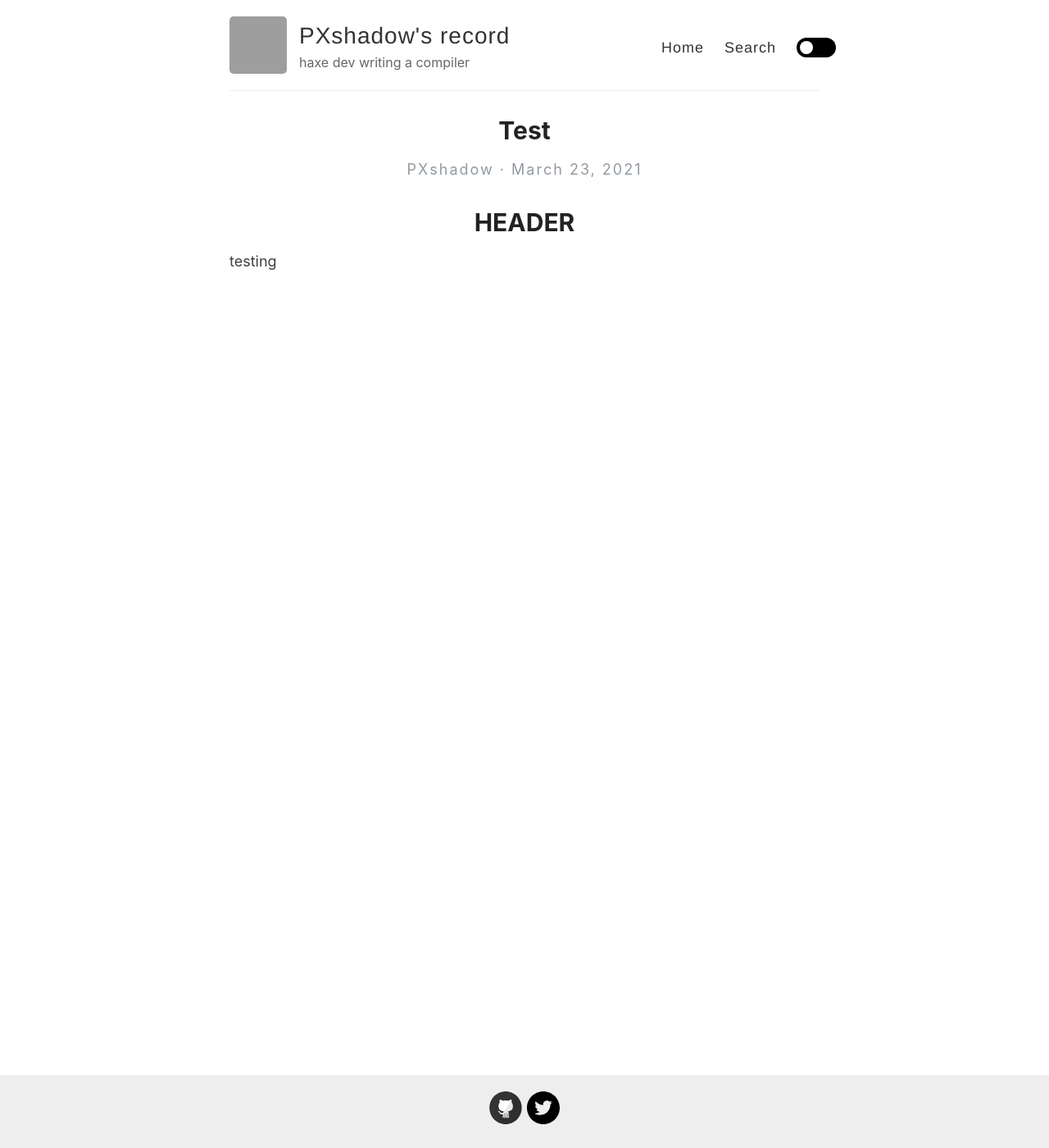
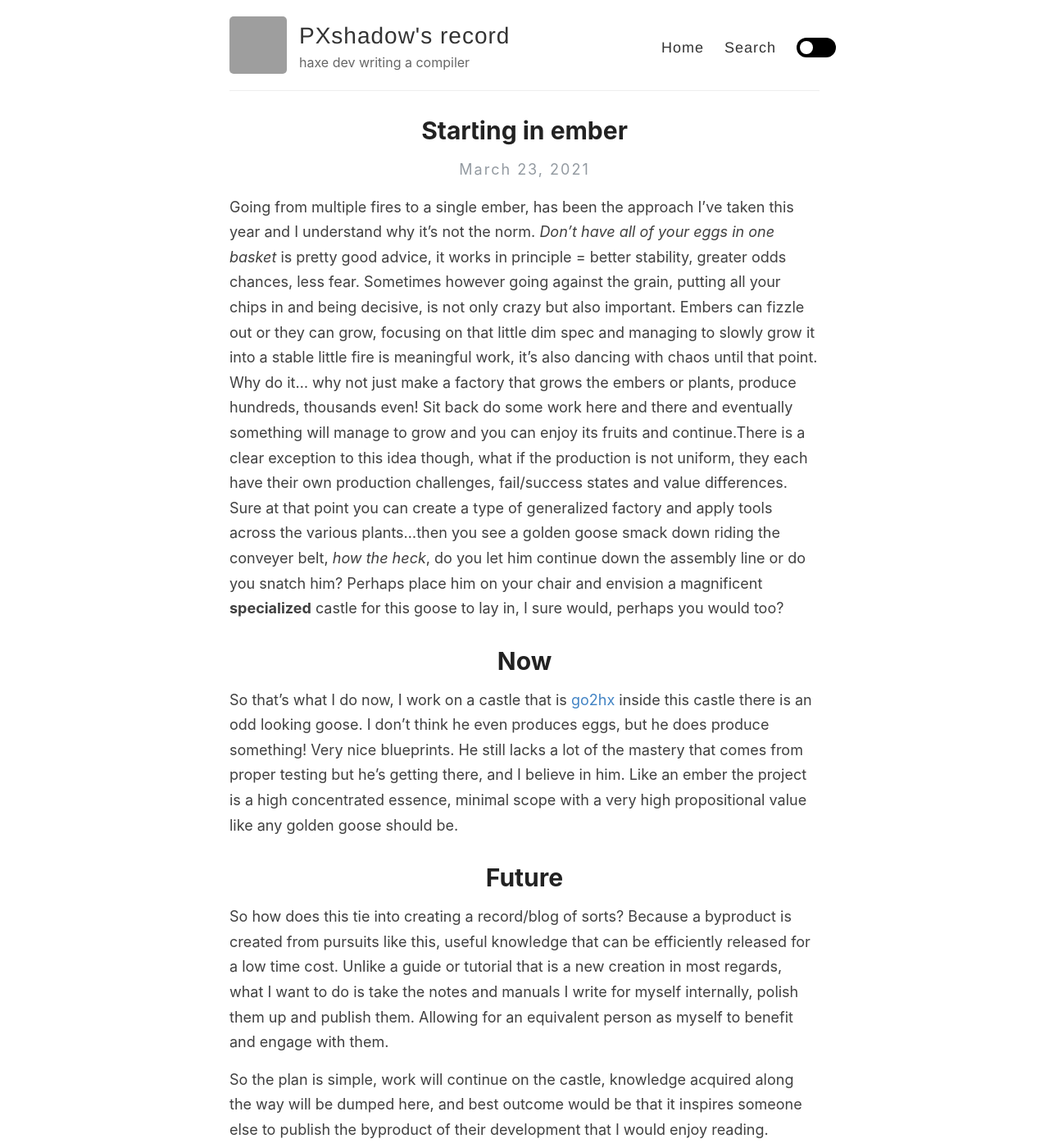
Before and after one commit to PXshadow/pxshadow.github.io, a Jekyll site: the page built from _posts/2021-3-23-test.md, in a window 1280 px wide and 1400 px high. Shown: the whole window at 82% size. Built offline with Jekyll 4.4.1, drawn with Linux system fonts in a browser that asks for light colours; some of the changed text lies outside the part shown; grey boxes are pictures that could not be loaded.

Commit message:
first post

```diff
--- a/_layouts/post.html
+++ b/_layouts/post.html
@@ -6,7 +6,7 @@ layout: default
   <h1>{{ page.title }}</h1>
 
   <div>
-    <p class="author_title">{{site.author}}  ·  {{ page.date | date: "%B %e, %Y" }}</p>
+    <p class="author_title">{{ page.date | date: "%B %e, %Y" }}</p>
     {% if page.last_modified_at %}
     <p class="author_title" datetime="{{ page.last_modified_at | date_to_xmlschema }}">(Updated: {{ page.last_modified_at | date: "%b %-d, %Y" }})</p>
     {% endif %}
--- a/_posts/2021-3-23-test.md
+++ b/_posts/2021-3-23-test.md
@@ -1,9 +1,27 @@
 ---
 layout: post
-title: Test
-catagories: [test]
+title: Starting in ember
+catagories: [mvp]
 ---
 
-# HEADER
+Going from multiple fires to a single ember, has been the approach I've taken this year and I understand why it's not the norm. *Don't have all of your eggs in one basket* is pretty good advice, it works in principle = better stability, greater odds chances, less fear. Sometimes however going against the grain, putting all your chips in and being decisive, is not only crazy but also important. Embers can fizzle out or they can grow, focusing on that little dim spec and managing to slowly grow it into a stable little fire is meaningful work, it's also dancing with chaos until that point. Why do it... why not just make a factory that grows the embers or plants, produce hundreds, thousands even! Sit back do some work here and there and eventually something will manage to grow and you can enjoy its fruits and continue.There is a clear exception to this idea though, what if the production is not uniform, they each have their own production challenges, fail/success states and value differences. Sure at that point you can create a type of generalized factory and apply tools across the various plants...then you see a golden goose smack down riding the conveyer belt, *how the heck*, do you let him continue down the assembly line or do you snatch him? Perhaps place him on your chair and envision a magnificent **specialized** castle for this goose to lay in, I sure would, perhaps you would too?
 
-testing
+# Now
+
+So that's what I do now, I work on a castle that is [go2hx](https://github.com/pxshadow/go2hx) inside this castle there is an odd looking goose. I don't think he even produces eggs, but he does produce something! Very nice blueprints. He still lacks a lot of the mastery that comes from proper testing but he's getting there, and I believe in him. Like an ember the project is a high concentrated essence, minimal scope with a very high propositional value like any golden goose should be.
+
+# Future
+
+So how does this tie into creating a record/blog of sorts? Because a byproduct is created from pursuits like this, useful knowledge that can be efficiently released for a low time cost. Unlike a guide or tutorial that is a new creation in most regards, what I want to do is take the notes and manuals I write for myself internally, polish them up and publish them. Allowing for an equivalent person as myself to benefit and engage with them.
+
+So the plan is simple, work will continue on the castle, knowledge acquired along the way will be dumped here, and best outcome would be that it inspires someone else to publish the byproduct of their development that I would enjoy reading.
+
+That's all for now, I hope you enjoyed the strange analogies, below I'm gonna link some articles/blog posts to give a good sample of what I am shooting for.
+## Haxe
+* [Andy Li's Typescript vs Haxe](https://blog.onthewings.net/2015/08/05/typescript-vs-haxe/)
+* [Matt Tuttle's hxml overview](https://matttuttle.com/2015/06/hxml-overview/)
+* [Haxe blog coding tips](https://haxe.org/blog/haxe-coding-tips/)
+## Go
+* [Go blog slices-intro](https://blog.golang.org/slices-intro)
+* [Dave Cheny's Are large slices more expensive than smaller ones](https://dave.cheney.net/2020/03/01/are-large-slices-more-expensive-than-smaller-ones)
+* [Surprises in GopherJS Performance](https://medium.com/gopherjs/surprises-in-gopherjs-performance-4a0a49b04ecd)
```
